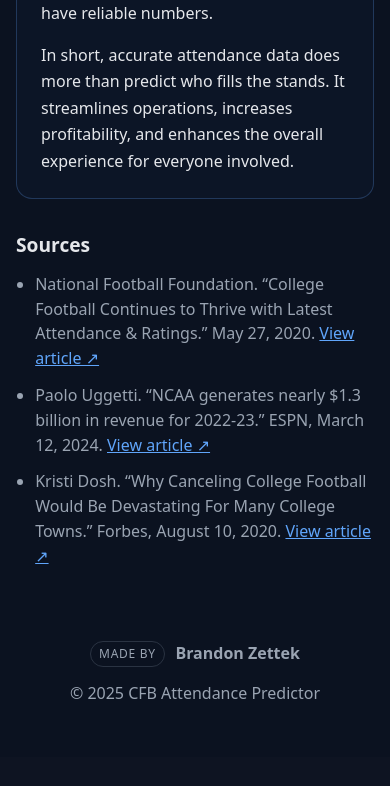
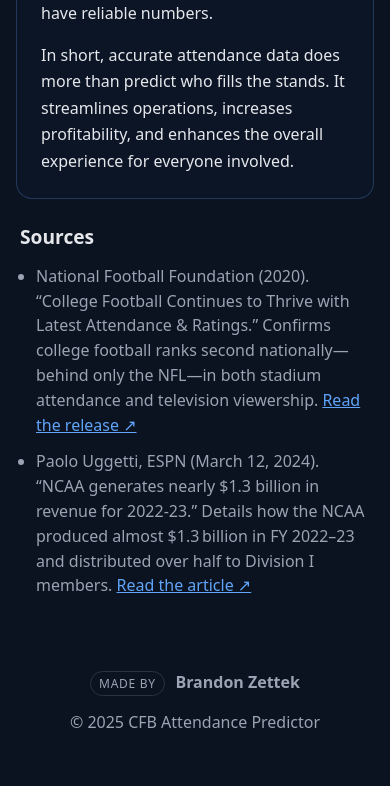
Before and after one commit to bzettek/Project-1, a Flask app: page /why in a window 390 px wide. Shown: the part 2123-2909 px from the top of the page. Before the commit the page ends 2822 px from the top, so only its background shows below. Run offline with Flask 3, Linux system fonts and the light colour scheme; parts of the project's set-up code (start-up, migrations or seed data) failed here and were passed over.

Commit message:
format and sources

```diff
--- a/static/styles.css
+++ b/static/styles.css
@@ -268,10 +268,11 @@ input:focus,select:focus{
 }
 .source-notes ul{
   margin:0;
-  padding-left:1.2rem;
+  padding-left:1.1rem;
   display:grid;
   gap:12px;
   color:var(--muted);
+  overflow-wrap:break-word;
 }
 .source-notes li{
   line-height:1.55;
@@ -408,6 +409,7 @@ input:focus,select:focus{
   text-align:left;
   padding:16px 18px;
   background:rgba(12,20,34,.8);
+  overflow-wrap:anywhere;
 }
 .badge-up{color:var(--accent);font-weight:600;}
 .badge-down{color:var(--danger);font-weight:600;}
@@ -433,7 +435,7 @@ details.sources summary::after{
 }
 details.sources[open] summary::after{transform:rotate(90deg);}
 details.sources ul{margin:12px 0 0 1.2rem;padding:0;display:grid;gap:8px;}
-details.sources li{list-style:disc;color:var(--text);line-height:1.5;}
+details.sources li{list-style:disc;color:var(--text);line-height:1.5;overflow-wrap:anywhere;}
 
 @media (max-width:768px){
   .accuracy{padding:22px;}
@@ -450,6 +452,8 @@ details.sources li{list-style:disc;color:var(--text);line-height:1.5;}
 }
 
 @media (max-width:640px){
+  .accuracy{padding:18px 16px;margin-top:28px;}
+  .accuracy .table-wrap{overflow:visible;}
   #accuracy-table,
   #accuracy-table tbody,
   #accuracy-table tr,
@@ -498,7 +502,11 @@ details.sources li{list-style:disc;color:var(--text);line-height:1.5;}
   .accuracy .footnote{
     border-radius:12px;
     margin-top:8px;
+    padding:12px 14px;
+    overflow-wrap:anywhere;
   }
+  .source-notes{margin-top:24px;padding:0 4px;}
+  .source-notes ul{padding-left:1rem;}
 }
 
 /* Alerts */
--- a/templates/why.html
+++ b/templates/why.html
@@ -65,16 +65,12 @@
         <h2 id="why-sources-heading">Sources</h2>
         <ul>
           <li>
-            National Football Foundation. “College Football Continues to Thrive with Latest Attendance & Ratings.” May 27, 2020.
-            <a href="https://footballfoundation.org/news/2020/5/27/2019_Attendance_and_Ratings.aspx" target="_blank" rel="noopener">View article ↗</a>
+            National Football Foundation (2020). “College Football Continues to Thrive with Latest Attendance & Ratings.” Confirms college football ranks second nationally—behind only the NFL—in both stadium attendance and television viewership.
+            <a href="https://footballfoundation.org/news/2020/5/27/2019_Attendance_and_Ratings.aspx" target="_blank" rel="noopener">Read the release ↗</a>
           </li>
           <li>
-            Paolo Uggetti. “NCAA generates nearly $1.3 billion in revenue for 2022-23.” ESPN, March 12, 2024.
-            <a href="https://www.espn.com/college-sports/story/_/id/39439274/ncaa-generates-nearly-13-billion-revenue-2022-23" target="_blank" rel="noopener">View article ↗</a>
-          </li>
-          <li>
-            Kristi Dosh. “Why Canceling College Football Would Be Devastating For Many College Towns.” Forbes, August 10, 2020.
-            <a href="https://www.forbes.com/sites/kristidosh/2020/08/10/why-canceling-college-football-would-be-devastating-for-many-college-towns/" target="_blank" rel="noopener">View article ↗</a>
+            Paolo Uggetti, ESPN (March 12, 2024). “NCAA generates nearly $1.3 billion in revenue for 2022-23.” Details how the NCAA produced almost $1.3 billion in FY 2022–23 and distributed over half to Division I members.
+            <a href="https://www.espn.com/college-sports/story/_/id/39439274/ncaa-generates-nearly-13-billion-revenue-2022-23" target="_blank" rel="noopener">Read the article ↗</a>
           </li>
         </ul>
       </section>
```
